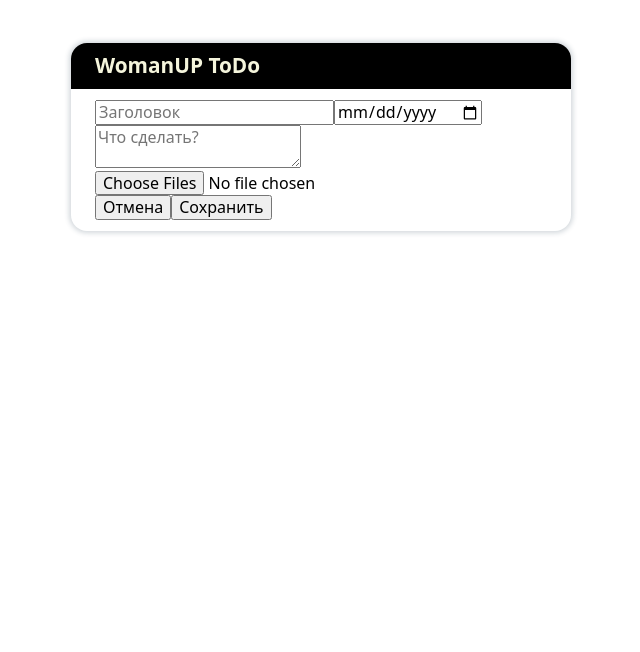
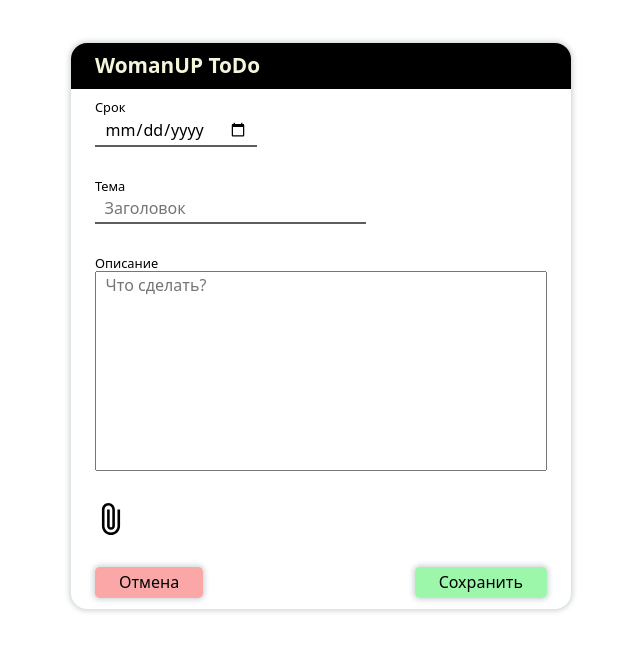
Before and after one commit to 13knvv/woman-up-to-do, a React (Create React App) app: page /newToDo in a window 1280 px wide. Shown: the top 652 px of the page, without its empty margins (319-959 px from the left). Built offline with nearby package versions, Linux system fonts and the light colour scheme.

Commit message:
style EditForm

```diff
--- /dev/null
+++ b/src/Components/Button/Button.tsx
@@ -0,0 +1,39 @@
+interface IPropsButton {
+  type: string
+  children: any
+  onClick: () => void
+}
+
+const Button = (props: IPropsButton) => {
+  let color
+
+  switch (props.type) {
+    case 'back':
+      color = {
+        backgroundColor: '#fca7a7',
+      }
+      break
+    case 'save':
+      color = {
+        backgroundColor: '#70f386b0',
+      }
+      break
+    case 'edit':
+      color = {
+        backgroundColor: '#70d9f3b0',
+      }
+      break
+  }
+
+  const onClickButton = () => {
+    props.onClick()
+  }
+
+  return (
+    <button className={'button'} onClick={onClickButton} style={color} >
+      {props.children}
+    </button>
+  )
+}
+
+export default Button
--- /dev/null
+++ b/src/Components/Button/_button.scss
@@ -0,0 +1,13 @@
+.button {
+  padding: 0.4rem 1.5rem;
+  border-radius: 0.3rem;
+  border: none;
+  box-shadow: $box-shadow-button;
+  cursor: pointer;
+  font-weight: 500;
+
+  &:hover {
+    box-shadow: $box-shadow-button-hover;
+    transform: scale(1.01);
+  }
+}
--- a/src/Components/Deadline/_deadline.scss
+++ b/src/Components/Deadline/_deadline.scss
@@ -4,10 +4,10 @@
   justify-content: center;
   flex-shrink: 0 ;
   background-color: rgb(190, 190, 190);
-  margin-top: 0.3rem;
   height: 1.2rem;
   width: 5rem;
   font-size: 0.8rem;
+  font-weight: 600;
   border-radius: 0.4rem;
   box-shadow: $box-shadow;
 }
--- a/src/Components/FormToDo/FormToDo.tsx
+++ b/src/Components/FormToDo/FormToDo.tsx
@@ -14,25 +14,44 @@ const FormToDo = () => {
   }
 
   return (
-    <div>
+    <div className="form">
+      <div className="form__item">
+        <span className="form__item-title">Срок</span>
         <input
+          className="form__date"
+          type="date"
+          value={toDo.completionDate}
+          onChange={(e) => onChangeInput('completionDate', e)}
+        />
+      </div>
+      <div className="form__item">
+        <span className="form__item-title">Тема</span>
+        <input
+          className="form__title"
           type="text"
           value={toDo.title}
           placeholder="Заголовок"
           onChange={(e) => onChangeInput('title', e)}
         />
-      <input
-        type="date"
-        value={toDo.completionDate}
-        onChange={(e) => onChangeInput('completionDate', e)}
-      />
+      </div>
+      <div className="form__item">
+        <span className="form__item-title">Описание</span>
         <textarea
+          className="form__text"
           value={toDo.text}
           placeholder="Что сделать?"
           onChange={(e) => onChangeInput('text', e)}
         />
+      </div>
+      <div>
+        <div className="form__file">
+          <input type="file" multiple onChange={onChangeInputFile} />
+          <div>
+          <svg xmlns="http://www.w3.org/2000/svg" viewBox="0 0 512 512" ><path d="M359.784 103.784v262.919c0 57.226-46.557 103.784-103.784 103.784S152.216 423.93 152.216 366.703V103.784c0-34.336 27.934-62.27 62.27-62.27s62.27 27.934 62.27 62.27v262.919c0 11.445-9.312 20.757-20.757 20.757s-20.757-9.311-20.757-20.757V103.784H193.73v262.919c0 34.336 27.934 62.27 62.27 62.27s62.27-27.934 62.27-62.27V103.784C318.27 46.557 271.713 0 214.487 0S110.703 46.557 110.703 103.784v262.919C110.703 446.82 175.883 512 256 512s145.297-65.18 145.297-145.297V103.784h-41.513z"/></svg>
+          </div>
+        </div>
         <Files toDo={toDo} editMode />
-      <input type="file" multiple onChange={onChangeInputFile} />
+      </div>
     </div>
   )
 }
--- /dev/null
+++ b/src/Components/FormToDo/_formToDo.scss
@@ -0,0 +1,73 @@
+.form {
+  display: grid;
+  row-gap: 2rem;
+  margin-bottom: 1rem;
+
+  &__item {
+    display: flex;
+    flex-direction: column;
+    align-items: flex-start;
+
+    &-title {
+      font-size: 0.8rem;
+      font-weight: 500;
+    }
+  }
+
+  &__date {
+    border: none;
+    border-bottom: 2px solid rgb(93, 93, 94);
+    padding: 0.3rem 0.6rem;
+
+    &:focus {
+      border-bottom: 2px solid rgb(0, 102, 255);
+      outline: none;
+    }
+  }
+
+  &__title {
+    width: 60%;
+    border: none;
+    padding: 0.3rem 0.6rem;
+    border-bottom: 2px solid rgb(93, 93, 94);
+
+    &:focus {
+      border-bottom: 2px solid rgb(0, 102, 255);
+      outline: none;
+    }
+  }
+
+  &__text {
+    width: 100%;
+    height: 200px;
+    resize: none;
+    padding: 0.3rem 0.6rem;
+
+    &:focus {
+      border: 2px solid rgb(0, 102, 255);
+      outline: none;
+    }
+  }
+
+  &__file {
+    display: inline-block;
+    position: relative;
+    margin-bottom: 1rem;
+
+    input {
+      opacity: 0;
+      width: 2rem;
+      height: 2rem;
+    }
+
+    div {
+      z-index: -1;
+      display: inline-block;
+      position: absolute;
+      top: 0;
+      left: 0;
+      width: 2rem;
+      height: 2rem;
+    }
+  }
+}
--- a/src/Components/NewToDo/NewToDo.tsx
+++ b/src/Components/NewToDo/NewToDo.tsx
@@ -2,6 +2,7 @@ import { observer } from 'mobx-react-lite'
 import { useEffect } from 'react'
 import { useNavigate } from 'react-router-dom'
 import { useStores } from '../../MobX/stores'
+import Button from '../Button/Button'
 import FormToDo from '../FormToDo/FormToDo'
 
 const NewToDo = () => {
@@ -26,8 +27,14 @@ const NewToDo = () => {
   return (
     <div>
       <FormToDo />
-      <button onClick={onClickСancel}>Отмена</button>
-      <button onClick={onClickSave}>Сохранить</button>
+      <div className="to-do__buttons">
+        <Button type="back" onClick={onClickСancel}>
+          Отмена
+        </Button>
+        <Button type="save" onClick={onClickSave}>
+          Сохранить
+        </Button>
+      </div>
     </div>
   )
 }
--- a/src/Components/ToDo/_toDo.scss
+++ b/src/Components/ToDo/_toDo.scss
@@ -1,6 +1,6 @@
 .todo {
   display: flex;
-  background-color: rgba(199, 201, 201, 0.432);
+  background-color: $color-background-todo;
   width: 100%;
   padding: 0.5rem;
   border-radius: 0.5rem;
@@ -42,14 +42,16 @@
 .todo__header {
   display: flex;
   justify-content: space-between;
+  align-items: baseline;
   margin-bottom: 0.4rem;
 
   h2 {
     margin: 0;
-    font-size: 1.2rem;
+    word-break: break-word;
   }
 }
 
 .todo__text {
   font-size: 0.9rem;
+  word-break: break-word;
 }
--- a/src/Components/ToDoEdit/ToDoEdit.tsx
+++ b/src/Components/ToDoEdit/ToDoEdit.tsx
@@ -2,6 +2,7 @@ import { observer } from 'mobx-react-lite'
 import { useEffect, useState } from 'react'
 import { useNavigate, useParams } from 'react-router-dom'
 import { useStores } from '../../MobX/stores'
+import Button from '../Button/Button'
 import Deadline from '../Deadline/Deadline'
 import Files from '../Files/Files'
 import FormToDo from '../FormToDo/FormToDo'
@@ -42,23 +43,46 @@ const ToDoEdit = () => {
       {isEditMode ? (
         <>
           <FormToDo />
-          <button onClick={onClickСancel}>Отмена</button>
-          <button onClick={onClickSave}>Сохранить</button>
+          <div className="to-do__buttons">
+            <Button type="back" onClick={onClickСancel}>
+              Отмена
+            </Button>
+            <Button type="save" onClick={onClickSave}>
+              Сохранить
+            </Button>
+          </div>
         </>
       ) : (
         <>
-          <input
-            type="checkbox"
-            checked={toDo.completed}
-            onChange={(e) => toDoStore.changeCompletedToDo(toDo.id, e)}
-          />
-          <h2>{toDo.title}</h2>
-          <div>Сделать до: <Deadline completionDate={toDo.completionDate}/></div>
-          <div>{toDo.text}</div>
+          <div className="to-do-viewing__header">
+            <div className="to-do-viewing__checkbox">
+              <input
+                type="checkbox"
+                checked={toDo.completed}
+                onChange={(e) => toDoStore.changeCompletedToDo(toDo.id, e)}
+              />{' '}
+              <span>Выполненно</span>
+            </div>
+
+            <div className="to-do-viewing__deadline-wrapp">
+              { toDo.completionDate && <span>Срок:</span> }
+              <Deadline completionDate={toDo.completionDate} />
+            </div>
+          </div>
+          <div className="to-do-viewing__line"></div>
+
+          <h2 className="to-do-viewing__title">{toDo.title}</h2>
+          <div className="to-do-viewing__text">{toDo.text}</div>
           <Files toDo={toDo} />
 
-          <button onClick={onClickBack}>Назад</button>
-          <button onClick={onClickEdit}>Редактировать</button>
+          <div className="to-do__buttons">
+            <Button type="back" onClick={onClickBack}>
+              Назад
+            </Button>
+            <Button type="edit" onClick={onClickEdit}>
+              Редактировать
+            </Button>
+          </div>
         </>
       )}
     </div>
--- /dev/null
+++ b/src/Components/ToDoEdit/_toDoEdit.scss
@@ -0,0 +1,45 @@
+.to-do-viewing__header {
+  display: flex;
+  justify-content: space-between;
+  align-items: baseline;
+  font-size: 0.8rem;
+}
+
+.to-do-viewing__checkbox {
+  display: flex;
+  align-items: flex-end;
+
+  input {
+    margin-right: 0.3rem;
+  }
+}
+
+.to-do-viewing__deadline-wrapp {
+  display: flex;
+  align-items: baseline;
+  flex-wrap: nowrap;
+
+  span {
+    margin-right: 0.6rem;
+  }
+}
+
+.to-do-viewing__line {
+  width: 100%;
+  height: 1px;
+  border-top: 1px solid $color-background-todo;
+  margin: 1rem 0 0.5rem;
+}
+
+.to-do-viewing__title {
+  margin: 0 0 0.5rem;
+}
+
+.to-do-viewing__text {
+  margin-bottom: 1rem;
+}
+
+.to-do__buttons {
+  display: flex;
+  justify-content: space-between;
+}
--- a/src/scss/_all.scss
+++ b/src/scss/_all.scss
@@ -2,3 +2,6 @@
 @import '../Components/ToDoList/toDoList';
 @import '../Components/ToDo/toDo';
 @import '../Components/Deadline/deadline';
+@import '../Components/ToDoEdit/toDoEdit';
+@import '../Components/FormToDo/formToDo';
+@import '../Components/Button/button';
--- a/src/scss/_variables.scss
+++ b/src/scss/_variables.scss
@@ -8,7 +8,12 @@
     Cantarell, 'Open Sans', 'Helvetica Neue', sans-serif;
 }
 
+h2{
+  font-size: 1.2rem;
+}
+
 $color-background: #ffffff;
+$color-background-todo: rgba(199, 201, 201, 0.432);
 
 $padding-app-left-right: 1.5rem;
 $padding-header-top-bottom: 0.7rem;
@@ -16,3 +21,5 @@ $padding-header-top-bottom: 0.7rem;
 
 $box-shadow: 0px 0px 5px 2px rgba(34, 60, 80, 0.2);
 $box-shadow-hover: 0px 0px 5px 4px rgba(34, 60, 80, 0.2);
+$box-shadow-button: 0px 0px 5px 2px rgba(34, 60, 80, 0.2);
+$box-shadow-button-hover: 0px 0px 7px 2px rgba(47, 48, 49, 0.288);
```
Lines whose indentation alone changed are shown as unchanged.
